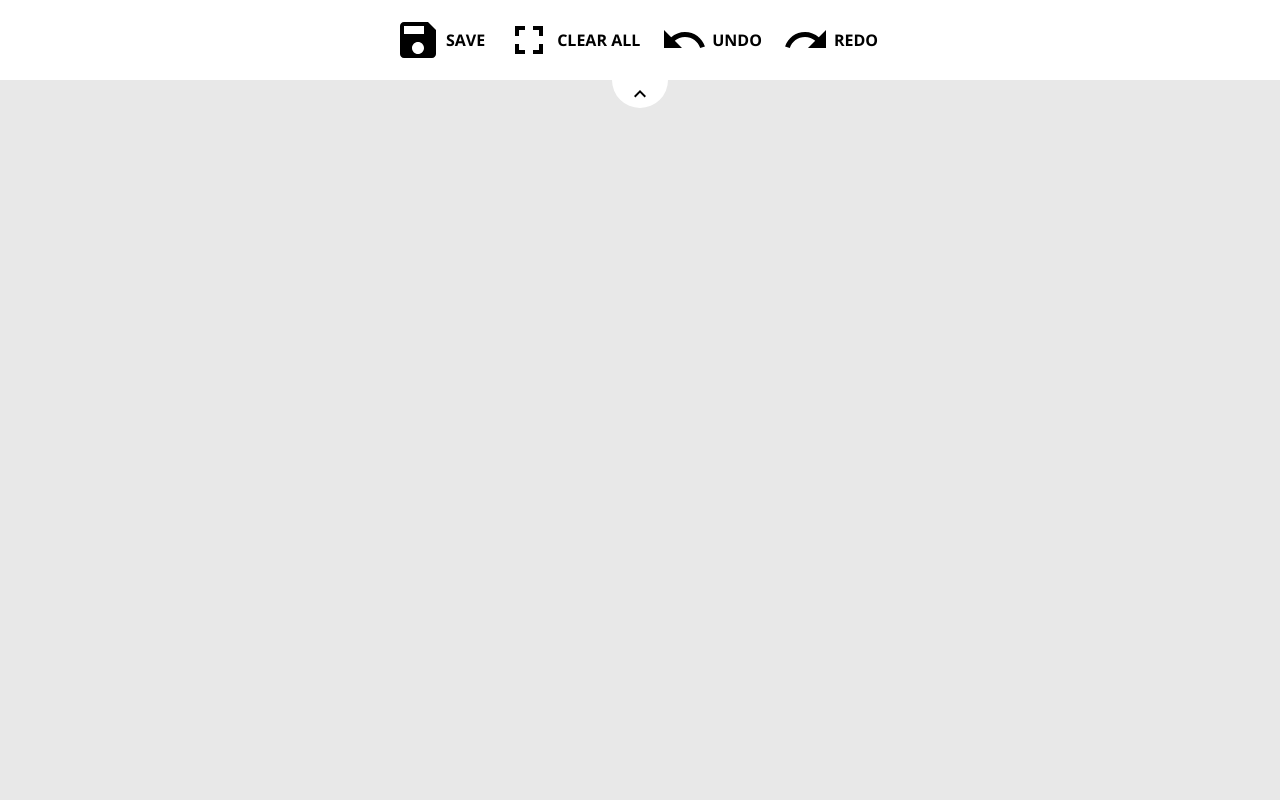
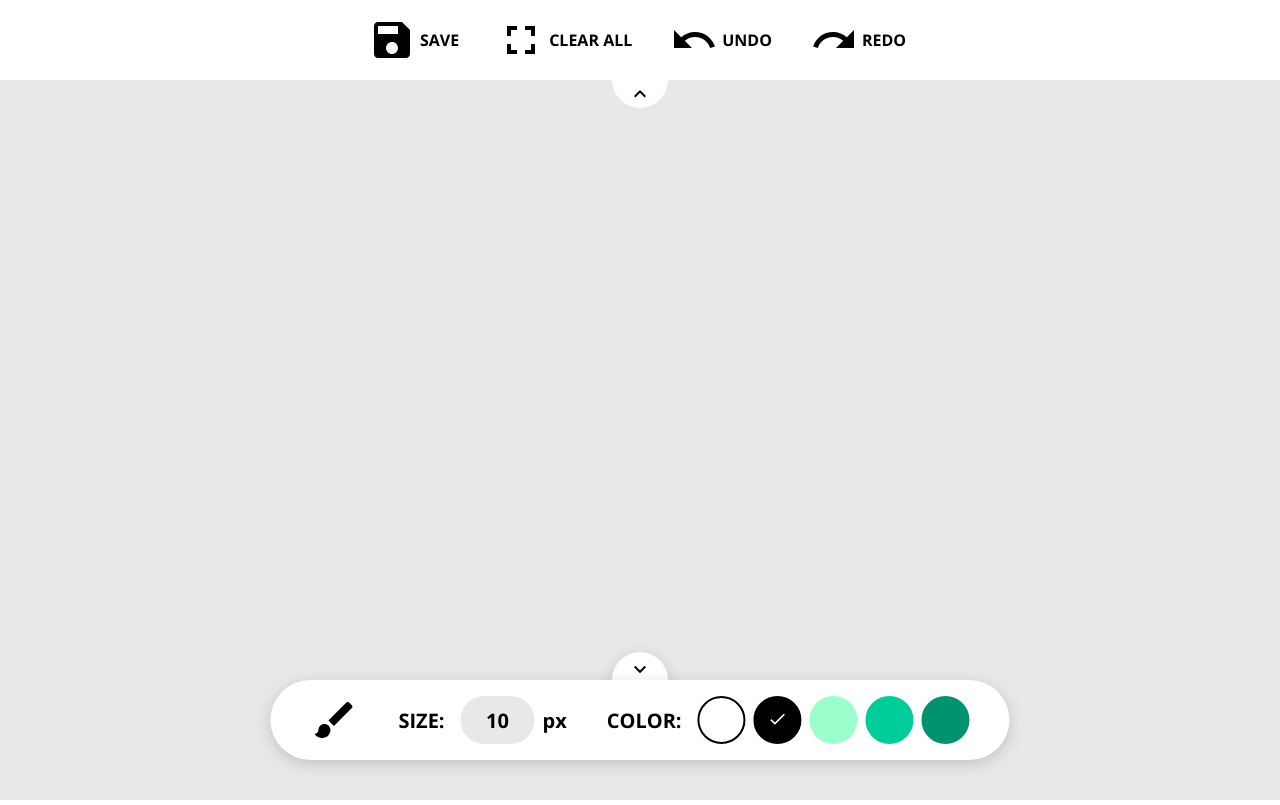
Before and after one commit to cxc421/react-painter, a React (Create React App) app: page / in a window 1280 px wide. Built offline with nearby package versions, Linux system fonts and the light colour scheme.

Commit message:
Add Bottom Panel

```diff
--- a/src/App.jsx
+++ b/src/App.jsx
@@ -2,8 +2,12 @@ import React from 'react';
 import { createGlobalStyle } from 'styled-components';
 import Canvas from './components/Canvas.jsx';
 import TopPanel from './components/TopPanel/TopPanel.jsx';
+import BottomPanel from './components/BottomPanel/BottomPanel.jsx';
 
 const GlobalStyle = createGlobalStyle`
+  *, *::before, *::after {
+    box-sizing: border-box;
+  }
   html, body, #root {
     height: 100%;
     margin: 0;
@@ -24,6 +28,7 @@ function App() {
       <GlobalStyle />
       <Canvas />
       <TopPanel />
+      <BottomPanel />
     </>
   );
 }
--- /dev/null
+++ b/src/components/BottomPanel/BottomPanel.jsx
@@ -0,0 +1,60 @@
+import React, { useState } from 'react';
+import styled from 'styled-components';
+import { MdBrush } from 'react-icons/md';
+import SizeBlock from './SizeBlock.jsx';
+import ColorBlock from './ColorBlock.jsx';
+import ToggleIcon from './ToggleIcon';
+
+const Wrapper = styled.div`
+  position: fixed;
+  z-index: 1;
+  bottom: 40px;
+  left: 50%;
+  transform: ${props =>
+    props.open ? 'translate(-50%, 0)' : 'translate(-50%, calc(100% + 40px))'};
+  transition: transform 600ms;
+  background: white;
+  box-shadow: 0px 4px 16px rgba(0, 0, 0, 0.16);
+  border-radius: 50px;
+  padding: 16px 40px;
+  white-space: nowrap;
+
+  > * {
+    height: 48px;
+    vertical-align: middle;
+    &:nth-child(n + 2) {
+      margin-left: 40px;
+    }
+  }
+
+  @media (max-width: 769px) {
+    white-space: pre-wrap;
+    padding: 16px 20px;
+
+    > * {
+      display: flex;
+      &:nth-child(n + 2) {
+        margin-left: 0px;
+        margin-top: 5px;
+      }
+    }
+  }
+`;
+
+function BottomPanel() {
+  const [open, setOpen] = useState(true);
+  const onTogglePanel = () => setOpen(!open);
+
+  return (
+    <>
+      <Wrapper open={open}>
+        <MdBrush size={48} />
+        <SizeBlock />
+        <ColorBlock />
+      </Wrapper>
+      <ToggleIcon open={open} onClick={onTogglePanel} />
+    </>
+  );
+}
+
+export default BottomPanel;
--- /dev/null
+++ b/src/components/BottomPanel/ColorBlock.jsx
@@ -0,0 +1,35 @@
+import React, { useState } from 'react';
+import styled from 'styled-components';
+import ColorCircle from './ColorCircle.jsx';
+
+const Wrapper = styled.div`
+  /* background: pink; */
+  display: inline-flex;
+  align-items: center;
+  font-size: 20px;
+  span {
+    margin-right: 16px;
+  }
+`;
+
+function ColorBlock() {
+  const [selectColor, setSelectColor] = useState('#000000');
+
+  return (
+    <Wrapper>
+      <span>COLOR:</span>
+      {['#ffffff', '#000000', '#9BFFCD', '#00CC99', '#01936F'].map(
+        (color, idx) => (
+          <ColorCircle
+            select={color === selectColor}
+            color={color}
+            key={idx}
+            onClick={() => setSelectColor(color)}
+          />
+        )
+      )}
+    </Wrapper>
+  );
+}
+
+export default ColorBlock;
--- /dev/null
+++ b/src/components/BottomPanel/ColorCircle.jsx
@@ -0,0 +1,39 @@
+import React from 'react';
+import styled from 'styled-components';
+import { MdDone } from 'react-icons/md';
+
+const Circle = styled.div`
+  width: 48px;
+  height: 48px;
+  border: solid 2px;
+  background: ${props => props.color};
+  border-color: ${({ color }) => {
+    if (color === '#fff' || color === '#ffffff' || color === 'white')
+      return '#000';
+    return color;
+  }};
+  border-radius: 50%;
+  margin-right: 8px;
+  &:last-child {
+    margin-right: 0;
+  }
+  text-align: center;
+  line-height: 48px;
+  color: ${({ color }) => {
+    if (color === '#000' || color === '#000000' || color === 'black') {
+      return '#fff';
+    }
+    return '#000';
+  }};
+  cursor: pointer;
+`;
+
+function ColorCircle({ select = false, color = '#fff', onClick = f => f }) {
+  return (
+    <Circle color={color} onClick={onClick}>
+      {select && <MdDone />}
+    </Circle>
+  );
+}
+
+export default ColorCircle;
--- /dev/null
+++ b/src/components/BottomPanel/SizeBlock.jsx
@@ -0,0 +1,36 @@
+import React from 'react';
+import styled from 'styled-components';
+
+const Wrapper = styled.div`
+  /* background: pink; */
+  display: inline-flex;
+  align-items: center;
+
+  input {
+    margin: 0 8px 0 16px;
+    border: none;
+    outline: none;
+    height: 100%;
+    text-align: center;
+    font-size: 20px;
+    width: 74px;
+    background: #e8e8e8;
+    border-radius: 24px;
+  }
+
+  span {
+    font-size: 20px;
+  }
+`;
+
+function SizeBlock() {
+  return (
+    <Wrapper>
+      <span>SIZE:</span>
+      <input type="text" value={10} />
+      <span>px</span>
+    </Wrapper>
+  );
+}
+
+export default SizeBlock;
--- /dev/null
+++ b/src/components/BottomPanel/ToggleIcon.jsx
@@ -0,0 +1,50 @@
+import React from 'react';
+import styled from 'styled-components';
+import { MdKeyboardArrowDown, MdBrush } from 'react-icons/md';
+
+const Wrapper = styled.div`
+  position: fixed;
+  z-index: 0;
+  width: 56px;
+  height: 56px;
+  left: 50%;
+  margin-left: -28px;
+  bottom: ${props => (props.open ? '120px' : '68px')};
+  margin-bottom: -28px;
+  background: white;
+  border-radius: 100%;
+  text-align: center;
+  line-height: 56px;
+  cursor: pointer;
+  transition: all 600ms;
+  box-shadow: 0px 4px 16px rgba(0, 0, 0, 0.16);
+  display: flex;
+  align-items: center;
+  justify-content: center;
+
+  > * {
+    transition: all 600ms;
+    line-height: 56px;
+  }
+
+  .arrow-down-icon {
+    position: relative;
+    top: ${props => (props.open ? '-10px' : '0px')};
+    opacity: ${props => (props.open ? '1' : '0')};
+  }
+
+  .brush-icon {
+    position: absolute;
+    top: 50%;
+    left: 50%;
+    transform: translate(-50%, -50%);
+    opacity: ${props => (props.open ? '0' : '1')};
+  }
+`;
+
+export default ({ onClick = f => f, open = true }) => (
+  <Wrapper onClick={onClick} open={open}>
+    <MdKeyboardArrowDown size={24} className="arrow-down-icon" />
+    <MdBrush size={24} className="brush-icon" />
+  </Wrapper>
+);
--- a/src/components/TopPanel/Button.jsx
+++ b/src/components/TopPanel/Button.jsx
@@ -4,13 +4,15 @@ import styled from 'styled-components';
 const Wrapper = styled.div`
   display: inline-block;
   /* background: pink; */
-  padding: 16px 0;
-  margin: 0 6px;
+  padding: 14px 0;
+  margin: 0 14px;
 `;
 
 const Container = styled.div`
   /* background: skyblue; */
+  padding: 2px 0;
   padding-right: 8px;
+  padding-left: 2px;
   border-radius: 10px;
   cursor: pointer;
   transition: background 300ms;
```
